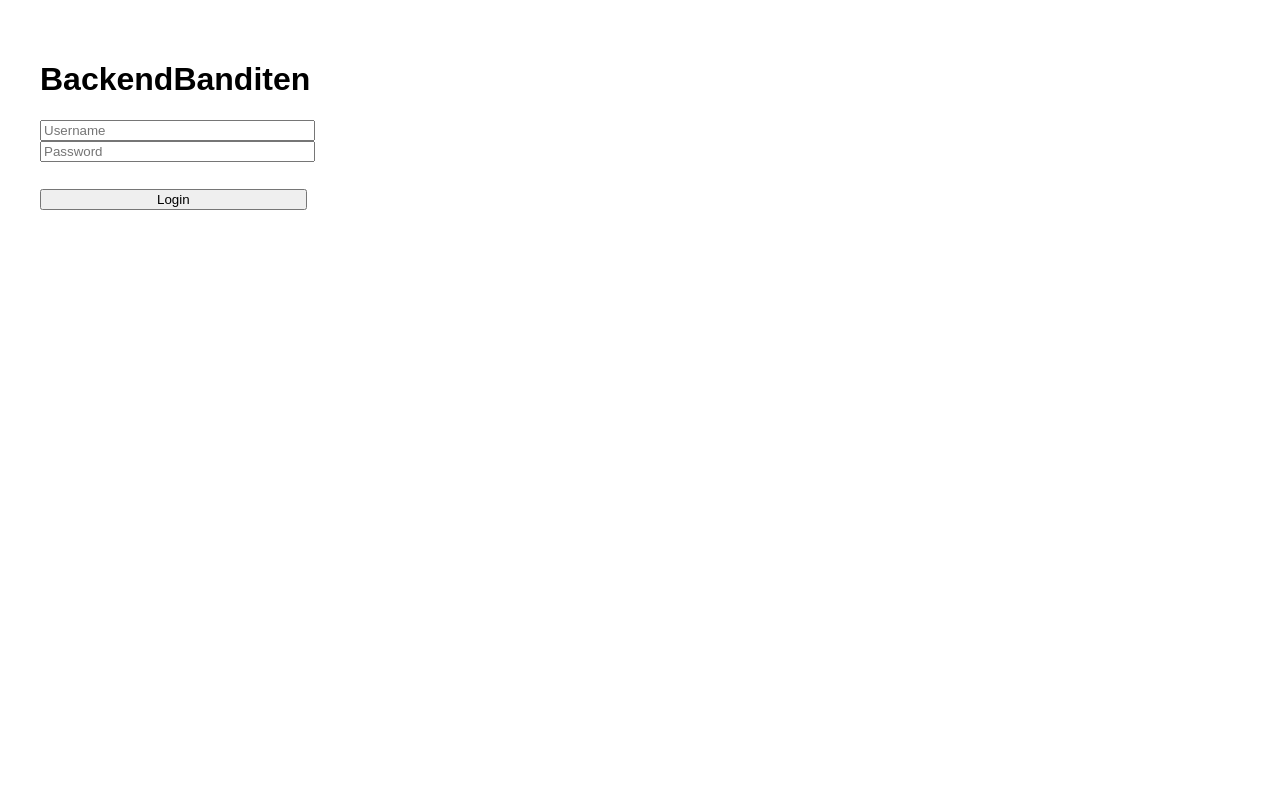
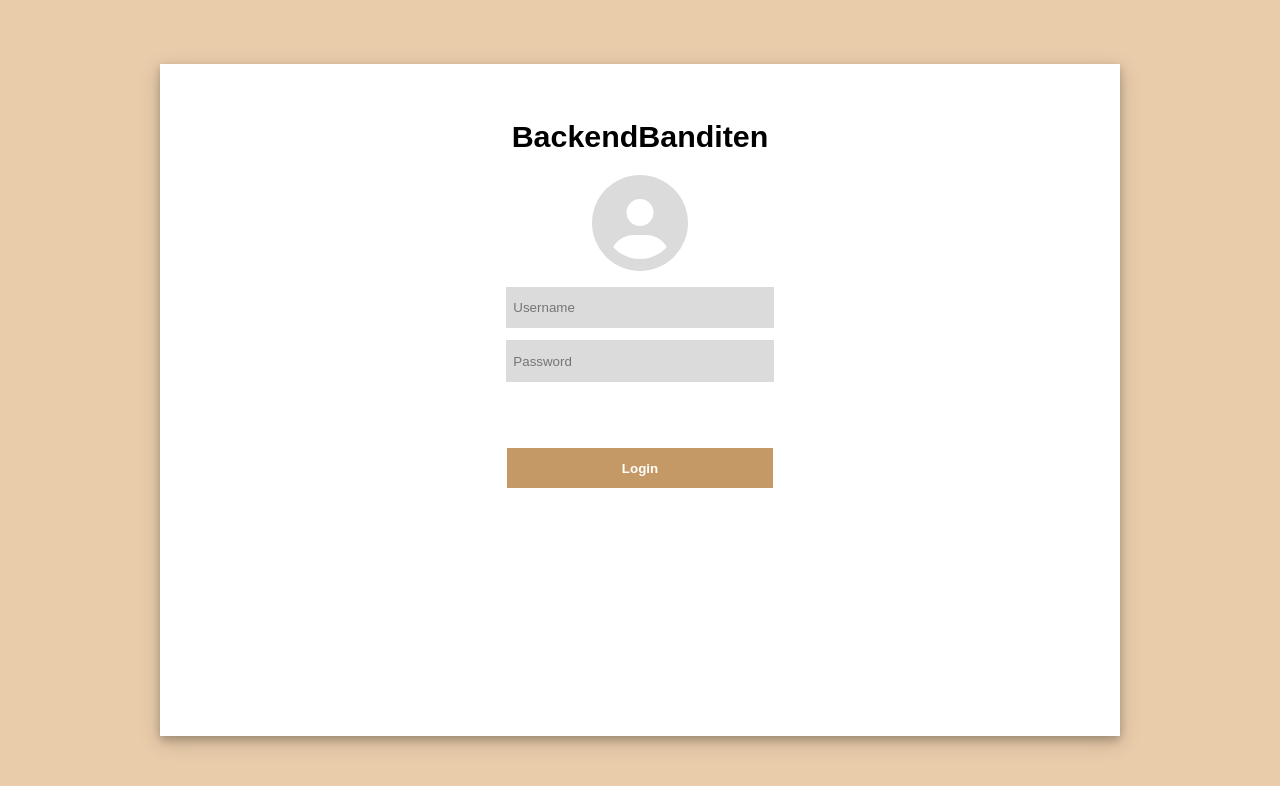
Before and after one commit to keckamreck/backendbanditen, a Next.js app: page /login in a window 1280 px wide. Shown: the top 786 px of the page. Built offline with nearby package versions, Linux system fonts and the light colour scheme.

Commit message:
Update login page

```diff
--- a/src/app/login/page.module.css
+++ b/src/app/login/page.module.css
@@ -1,18 +1,62 @@
+body {
+  background-color: #e9ccaa;
+}
+
 .container {
+  position: absolute;
+  top: 50%;
+  left: 50%;
+  margin-right: -50%;
+  transform: translate(-50%, -50%);
+  width: 70%;
+  height: 70%;
+  background-color: white;
+  box-shadow: 0 4px 8px 0 rgba(0, 0, 0, 0.2), 0 6px 20px 0 rgba(0, 0, 0, 0.19);
+  padding: 4em 2em 3em 2em;
+}
+
+.card form{
   display: flex;
   flex-direction: column;
-  padding: 2em 2em 2em 2em;
+  justify-content: center;
+  align-items: center;
+  text-align: center;
 }
 
-.container > input[type=text] {
-  width: 20em;
+.card h1 {
+  font-size: 1.9em;
+  margin-top: -0.3em;
+  margin-bottom: 0.7em;
 }
 
-.container > input[type=password] {
-  width: 20em;
+.card .icon {
+  color: rgb(219, 219, 219);
+  margin-bottom: 1em;
 }
 
-.container > button[type=submit] {
+.card input[type=text] {
+  width: 19em;
+  height: 2.5em;
+  padding: 4px 7px 4px 7px;
+  background-color: rgb(219, 219, 219);
+  border: none;
+}
+
+.card input[type=password] {
+  width: 19em;
+  height: 2.5em;
+  padding: 4px 7px 4px 7px;
+  background-color: rgb(219, 219, 219);
+  border: none;
+  margin-top: 0.9em;
+}
+
+.card button[type=submit] {
   width: 20em;
-  margin: 2em 0 0 0;
+  height: 3em;
+  margin: 5em 0 0 0;
+  border: none;
+  color: white;
+  font-weight: bold;
+  background-color: #c49965;
 }
--- a/src/app/login/page.tsx
+++ b/src/app/login/page.tsx
@@ -1,22 +1,39 @@
 'use client';
 
-import { redirect } from 'next/navigation'
+import { FontAwesomeIcon } from '@fortawesome/react-fontawesome';
+import { faCircleUser } from '@fortawesome/free-solid-svg-icons';
+import { useRouter, redirect } from 'next/navigation';
+import { signIn } from '@/app/_lib/auth';
+import { useActionState } from 'react';
 import styles from './page.module.css'
 
-function Login() {
-  function verifyData(formData: FormData){
-    alert(`Redirecting...`);
-    redirect('/');
+export default function Login() {
+  const router = useRouter();
+
+  async function verifyData(formData: FormData) {
+    const response = await signIn(formData)
+
+    if (response.ok) {
+      router.push('/home')
+      alert("Login successful!");
+    } else {
+      alert("WRONG PASSWORD!");
+    }
   }
 
   return (
-    <form className={styles.container} action={verifyData}>
-      <h1>BackendBanditen</h1>
-      <input type="text" placeholder="Username" name="username" />
-      <input type="password" placeholder="Password" name="password" />
-      <button type="submit">Login</button>
-    </form>
+    <div className={styles.container}>
+      <div className={styles.card}>
+        <form action={verifyData}>
+          <h1>BackendBanditen</h1>
+          <div className={styles.icon}>
+            <FontAwesomeIcon size="6x" icon={faCircleUser}/>
+          </div>
+          <input type="text" placeholder="Username" name="username" required />
+          <input type="password" placeholder="Password" name="password" required />
+          <button type="submit">Login</button>
+        </form>
+      </div>
+    </div>
   );
 }
-
-export default Login;
```
